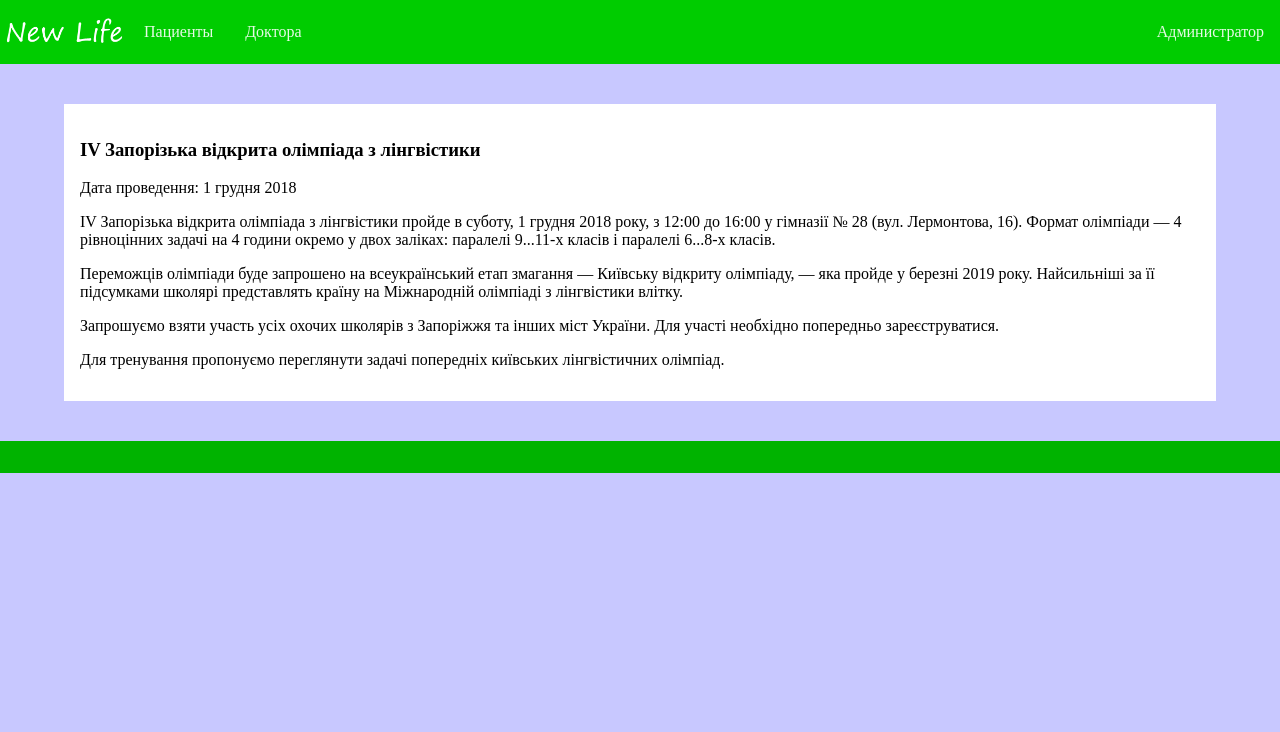
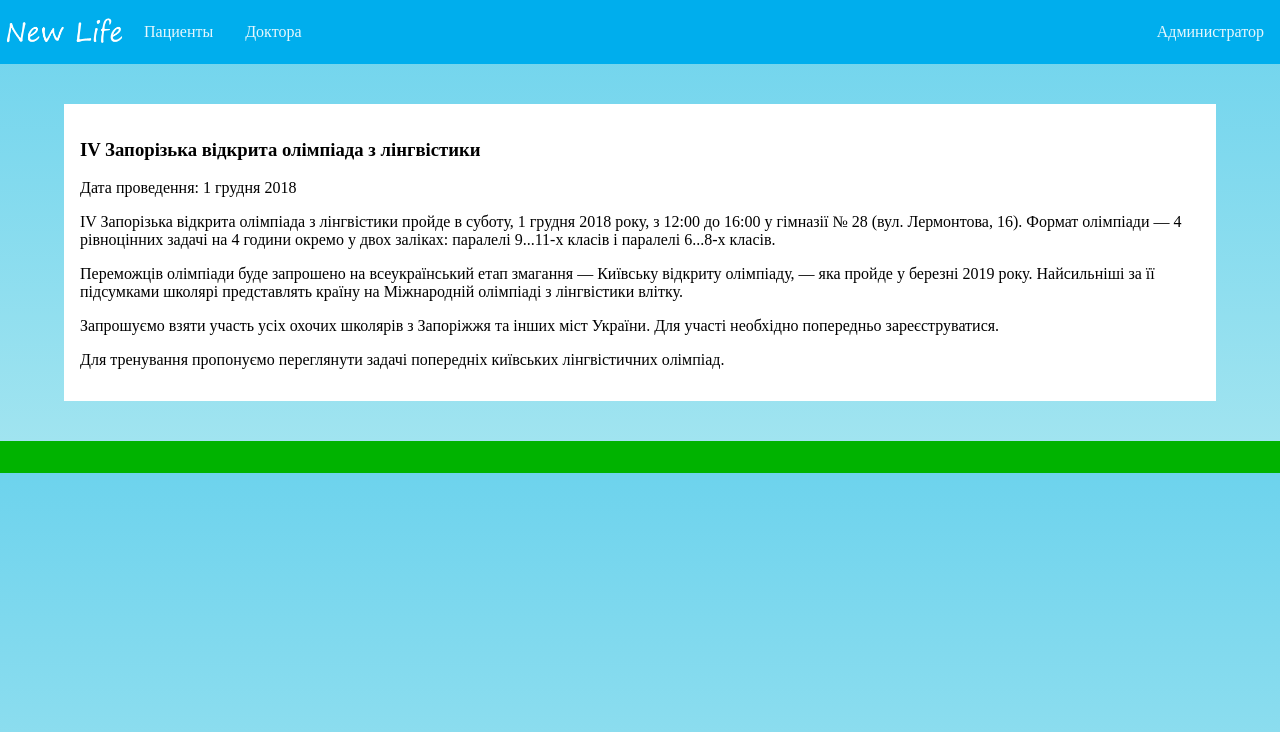
Before and after one commit to VolkoffMary/CristallFeather.github.io, a website: page public/MainPage.html in a window 1280 px wide. Drawn offline with Linux system fonts and the light colour scheme.

Commit message:
Update CSS_main.css

```diff
--- a/public/CSS_main.css
+++ b/public/CSS_main.css
@@ -1,6 +1,6 @@
 header {
     height: 64px;
-    background-color: rgb(0, 204, 0);
+    background-color: rgb(0,174,237);
     display: flex;
     justify-content: space-between;
     align-items: center;
@@ -15,7 +15,7 @@ header {
 
 body {
     margin: 0px;
-    background-color: rgb(200, 200, 255);
+       background-image: linear-gradient(#6dd3ed, #A4E5F0);;
 }
 
 footer {
```
